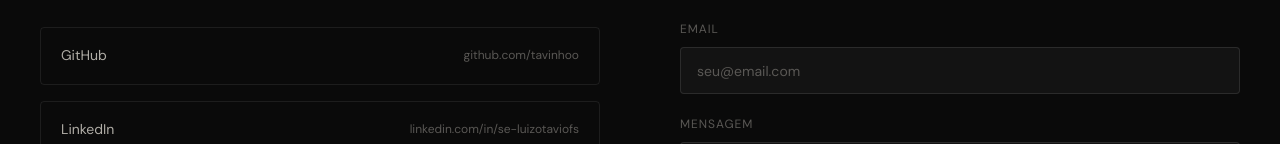
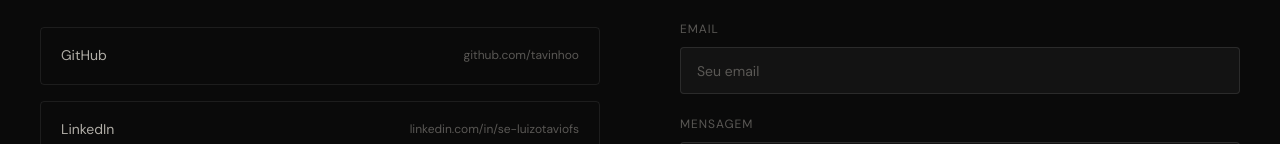
Before and after one commit to tavinhoo/luizotavio.dev, a React (Create React App) app: page / in a window 1280 px wide. Shown: the part 3765-3909 px from the top of the page. Built offline with nearby package versions, Linux system fonts and the light colour scheme; the HTML template or start-up script is replaced by a standard one.

Commit message:
feat: update email input placeholder text for improved clarity

```diff
--- a/src/components/Contact.jsx
+++ b/src/components/Contact.jsx
@@ -101,7 +101,7 @@ export default function Contact() {
                     name="email"
                     value={form.email}
                     onChange={handleChange}
-                    placeholder="seu@email.com"
+                    placeholder="Seu email"
                     required
                   />
                 </div>
```
